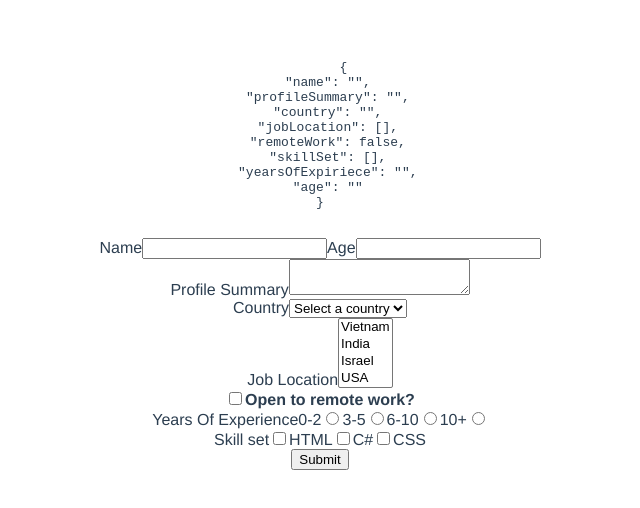
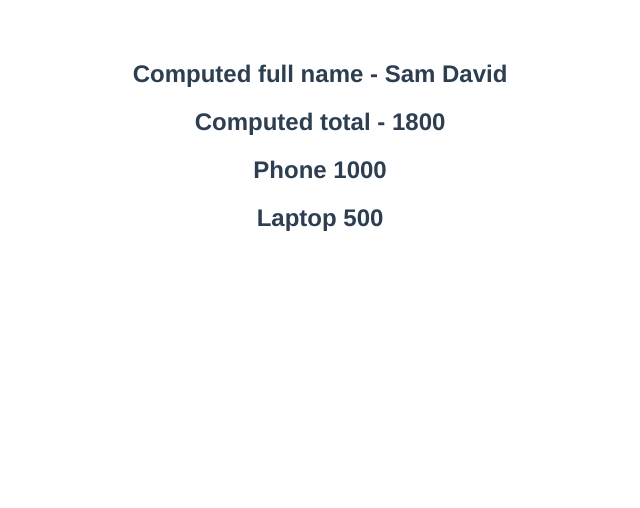
Before and after one commit to noatias1234/Vue-Js, a Vue app: page / in a window 1280 px wide. Shown: the top 508 px of the page, without its empty margins (320-960 px from the left). Built offline with nearby package versions, Linux system fonts and the light colour scheme.

Commit message:
Computed propertis

```diff
--- a/src/components/HelloWorld.vue
+++ b/src/components/HelloWorld.vue
@@ -1,111 +1,51 @@
 <template>
   <div>
-    <pre>
-      {{ JSON.stringify(formValues,null,2) }}
-    </pre>
-
-  <form @submit="submitForm">
-    <div>
-      <!-- remove white spaces with trim -->
-      <label for="name">Name</label>
-      <input type="text" id="name" v-model.trim="formValues.name">
-
-      <label for="age">Age</label>
-      <input @keyup.enter="submitForm" type="number" id="age" v-model.number="formValues.age">
-
-    </div>
-
-    <div>
-      <label>Profile Summary</label>
-      <textarea id="profile" v-model="formValues.profileSummary" />
-     </div>
-
-    <div>
-      <label for="country">Country</label>
-      <select id="country" v-model="formValues.country">
-        <option value="">Select a country</option>
-        <option value="Vietnam">Vietnam</option>
-        <option value="India">India</option>
-        <option value="Israel">Israel</option>
-        <option value="USA">USA</option>
-      </select>
-    </div>
-
-    <div>
-      <label for="jobLocation">Job Location</label>
-      <select id="jobLocation"  multiple v-model="formValues.jobLocation">
-        <option value="Vietnam">Vietnam</option>
-        <option value="India">India</option>
-        <option value="Israel">Israel</option>
-        <option value="USA">USA</option>
-      </select>
-    </div>
-
-    <div>
-      <input type="checkbox" id="remoteWork" v-model="formValues.remoteWork"/>
-      <label for="remoteWork"><b>Open to remote work?</b></label>
-    </div>
-
-    <div>
-      <label for="yearsOfExperience">Years Of Experience</label>
-
-      <label for="0-2">0-2</label>
-      <input type="radio" id="0-2" value="0-2" v-model="formValues.yearsOfExpiriece"
-       />
-
-      <label for="3-5">3-5</label>
-      <input type="radio" id="3-5" value="3-5" v-model="formValues.yearsOfExpiriece" />
-
-      <label for="6-10">6-10</label>
-      <input type="radio" id="6-10" value="6-10" v-model="formValues.yearsOfExpiriece" />
-
-      <label for="10+">10+</label>
-      <input type="radio" id="10+" value="10+" v-model="formValues.yearsOfExpiriece" />
-    </div>
-
-    <div>
-      <label>Skill set</label>
-      <input type="checkbox" id="html" value="html" v-model="formValues.skillSet"/>
-      <label for="html">HTML</label>
-      <input type="checkbox" id="c#" value="c#" v-model="formValues.skillSet"/>
-      <label for="c$">C#</label>
-      <input type="checkbox" id="css" value="css"  v-model="formValues.skillSet"/>
-      <label for="css">CSS</label>
-    </div>
-
-    <div>
-      <button>Submit</button>
-    </div>
-</form>
-
- </div>
+    <h2>Computed full name - {{ fullName }}</h2>
+    <h2>Computed total - {{ total }}</h2>
+    <h2 v-for="item in expensiveItems" :key="item.id">
+      {{ item.title }} {{ item.price }}</h2>
+  </div>
 </template>
 
 <script>
 
 export default {
   name: 'HelloWorld',
-  data(){
-	return{
-    formValues:{
-      name:'',
-      profileSummary: '',
-      country:'',
-      jobLocation:[],
-      remoteWork:false,
-      skillSet:[],
-      yearsOfExpiriece:'',
-      age:''
+  data() {
+    return {
+      firstName: 'Sam',
+      lastName: 'David',
+      items: [
+        {
+          id: 1,
+          title: 'TV',
+          price: 300
+        }, {
+          id: 2,
+          title: 'Phone',
+          price: 1000
+        },
+        {
+          id: 1,
+          title: 'Laptop',
+          price: 500
+        },
+      ]
+    }
+  },
+  methods: {},
+  computed: { //Computed properties are automaticly recalculated if their dependencies change , Perfer if we have a big logic
+    fullName() {
+      return this.firstName + " " + this.lastName;
+    }
+    ,
+    total() {
+      return this.items.reduce((total, curr) => (total = total + curr.price), 0);
     },
-
-   }
-},
-methods:{
- submitForm(event){
-  event.preventDefault();
-  console.log('Form values:', this.formValues)
- }
-},
+    expensiveItems() {
+      return this.items.filter(item => item.price > 400);
+    }
+  }
 }
 </script>
 
@@ -114,14 +54,17 @@ methods:{
 h3 {
   margin: 40px;
 }
+
 ul {
   list-style-type: none;
   padding: 0;
 }
+
 li {
   display: inline-block;
   margin: 0 10px;
 }
+
 a {
   color: #42b983;
 }
```
